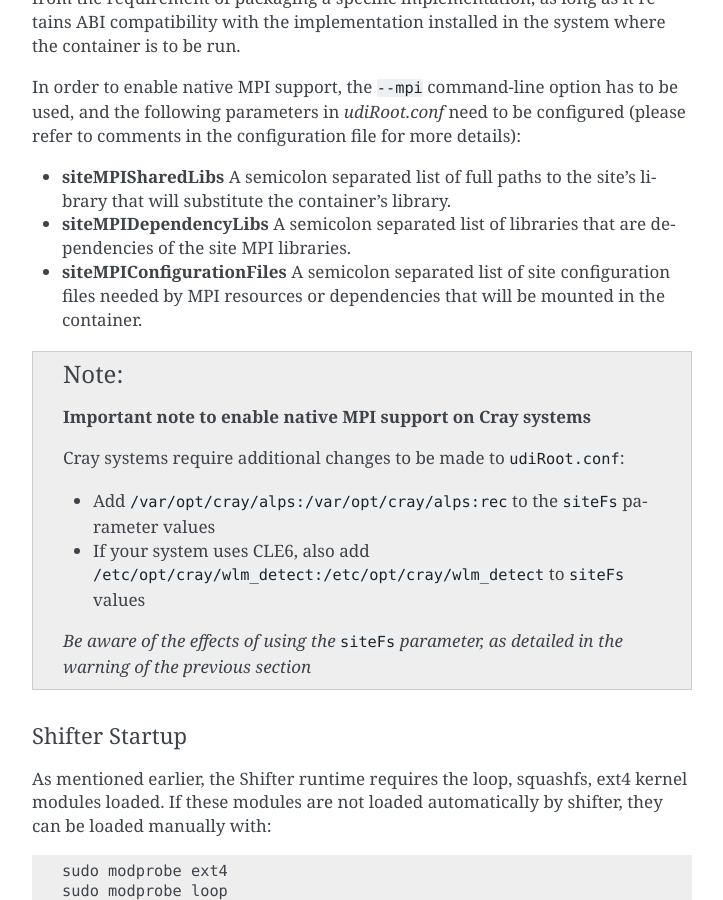
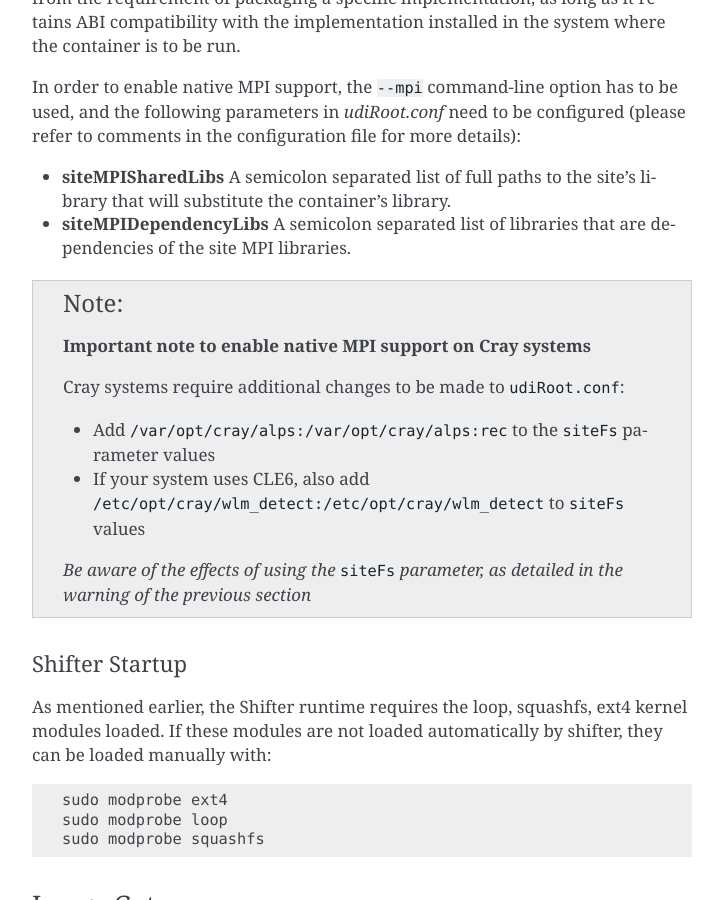
Before and after one commit to NERSC/shifter, a Sphinx documentation site: the page built from doc/install/manualinstall.rst, in a window 1280 px wide and 900 px high, scrolled down 3638 px. Shown: the whole window, without its empty margins (388-1111 px from the left). Built offline with Sphinx 7.4.7, drawn with Linux system fonts in a browser that asks for light colours.

Commit message:
mpi support: updated doc/install/manuallinstall.rst

```diff
--- a/doc/install/manualinstall.rst
+++ b/doc/install/manualinstall.rst
@@ -138,8 +138,6 @@
   library that will substitute the container's library.
 * **siteMPIDependencyLibs** A semicolon separated list of libraries that are
   dependencies of the site MPI libraries.
-* **siteMPIConfigurationFiles** A semicolon separated list of site configuration
-  files needed by MPI resources or dependencies that will be mounted in the container.
 
 .. note::
     **Important note to enable native MPI support on Cray systems**
```
